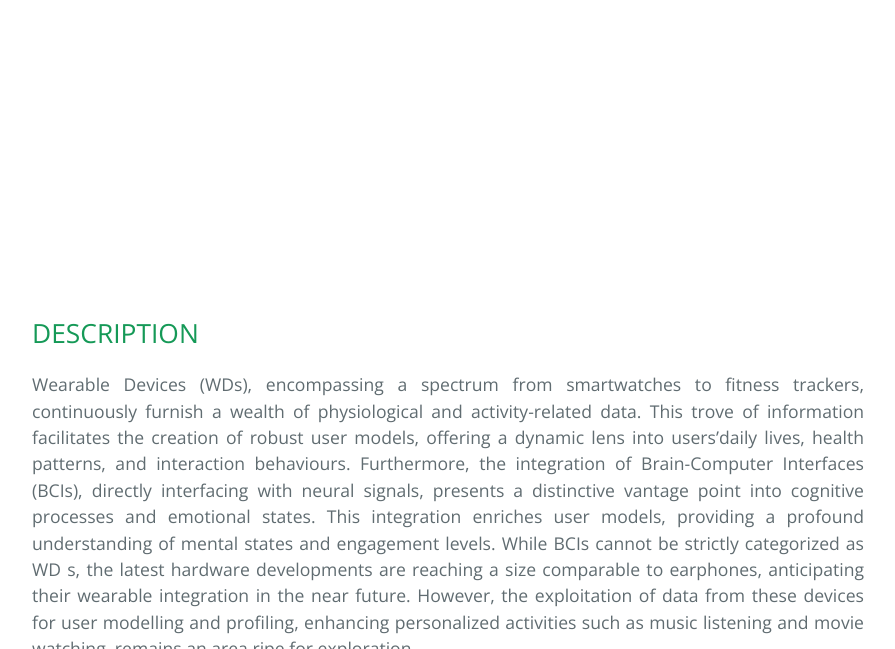
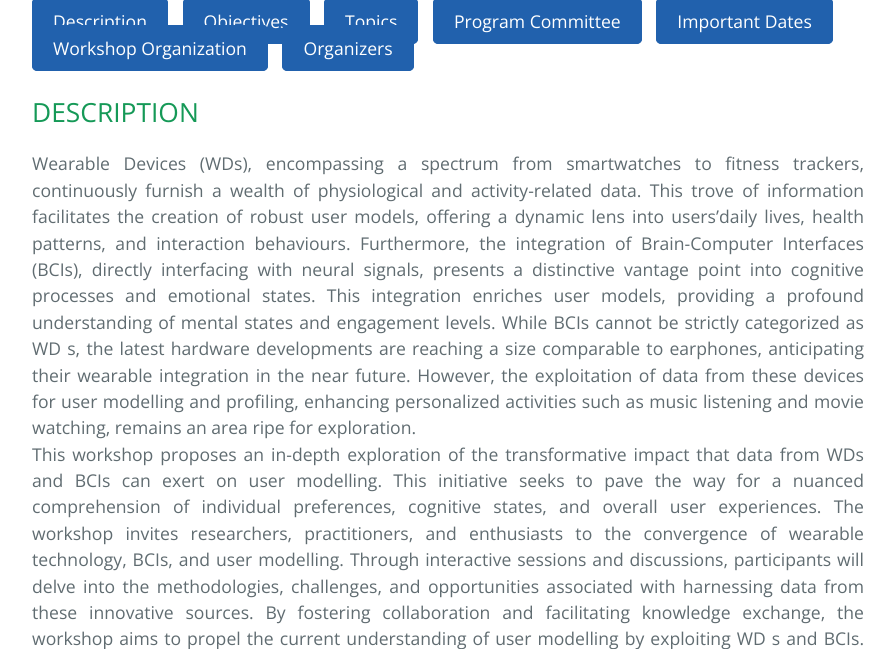
Before and after one commit to domenicolofu/webium24, a Jekyll site: the page built from index.md, in a window 1280 px wide and 900 px high, scrolled down 635 px, cut to the strip 251-900 px from the top of the window. Shown: the whole strip, without its empty margins (192-1087 px from the left). Built offline with Jekyll 4.4.1, drawn with Linux system fonts in a browser that asks for light colours.

Commit message:
Update index.md

```diff
--- a/index.md
+++ b/index.md
@@ -1,11 +1,13 @@
 ---
 layout: default
 ---
-<a href="https://github.com/sisinflab/LoG-2023-GNNs-RecSys" class="btn">Description</a><br>
-<a href="https://github.com/sisinflab/LoG-2023-GNNs-RecSys" class="btn">Objectives</a><br>
-<a href="https://github.com/sisinflab/LoG-2023-GNNs-RecSys" class="btn">Topics</a><br>
-<a href="https://github.com/sisinflab/LoG-2023-GNNs-RecSys" class="btn">Program Committee</a><br>
-
+<a href="https://easychair.org/" class="button">Description</a>
+<a href="https://easychair.org/" class="button">Objectives</a>
+<a href="https://easychair.org/" class="button">Topics</a>
+<a href="https://easychair.org/" class="button">Program Committee</a>
+<a href="https://easychair.org/" class="button">Important Dates</a>
+<a href="https://easychair.org/" class="button">Workshop Organization</a>
+<a href="https://easychair.org/" class="button">Organizers</a>
 
 ## DESCRIPTION
 
```
